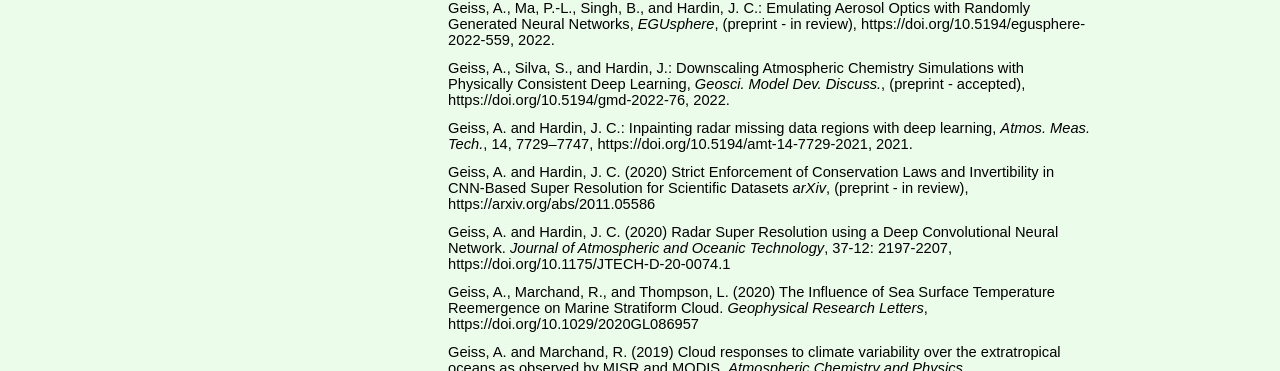
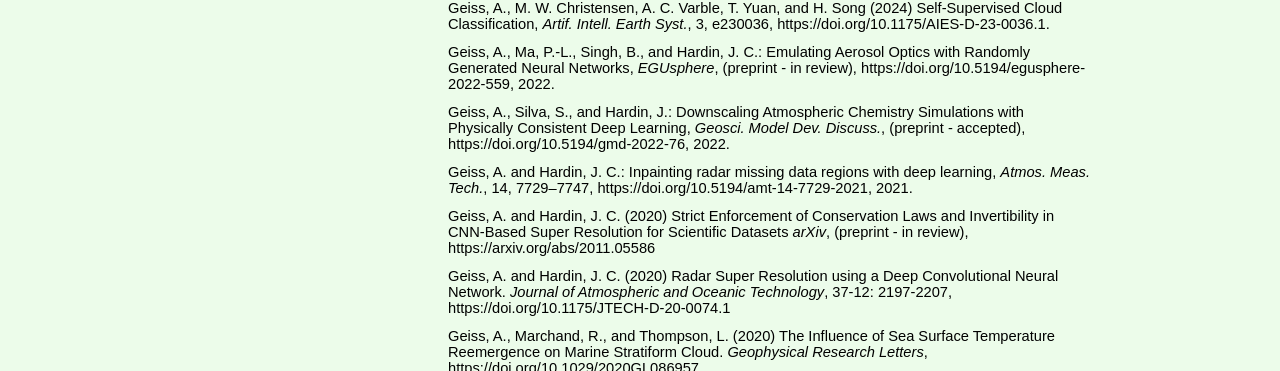
Before and after one commit to avgeiss/website, a plain HTML site: page cv.html in a window 1280 px wide. Shown: the part 729-1100 px from the top of the page. Drawn offline with Linux system fonts and the light colour scheme.

Commit message:
Update cv.html
added a citation

```diff
--- a/cv.html
+++ b/cv.html
@@ -38,6 +38,9 @@
 <a href="http://atmos.uw.edu">2007-2013: Research Assistant, NorthWest Research Associates, Redmond, Washington</a>
 <h2> Peer Reviewed Publications</h2>
 
+
+<a href="https://journals.ametsoc.org/view/journals/aies/3/1/AIES-D-23-0036.1.xml/" target="_blank"><div class="citation">Geiss, A., M. W. Christensen, A. C. Varble, T. Yuan, and H. Song (2024) Self-Supervised Cloud Classification, <i>Artif. Intell. Earth Syst.</i>, 3, e230036, https://doi.org/10.1175/AIES-D-23-0036.1.</div></a>
+
 <a href="https://egusphere.copernicus.org/preprints/2022/egusphere-2022-559/" target="_blank"><div class="citation">Geiss, A., Ma, P.-L., Singh, B., and Hardin, J. C.: Emulating Aerosol Optics with Randomly Generated Neural Networks, <i>EGUsphere</i>, (preprint - in review), https://doi.org/10.5194/egusphere-2022-559, 2022. </div></a>
 
 <a href="https://gmd.copernicus.org/preprints/gmd-2022-76/" target="_blank"><div class="citation">Geiss, A., Silva, S., and Hardin, J.: Downscaling Atmospheric Chemistry Simulations with Physically Consistent Deep Learning, <i>Geosci. Model Dev. Discuss.</i>, (preprint - accepted), https://doi.org/10.5194/gmd-2022-76, 2022.</div></a>
```
